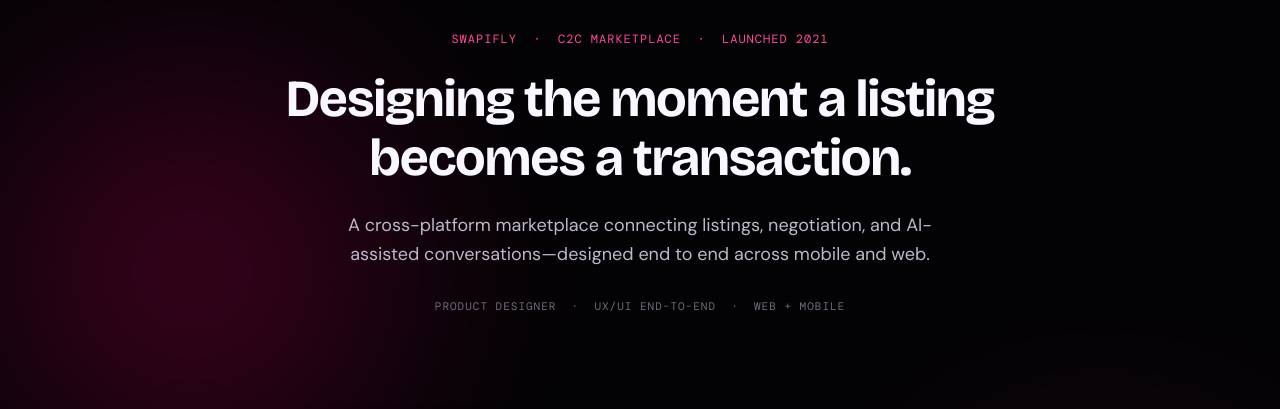
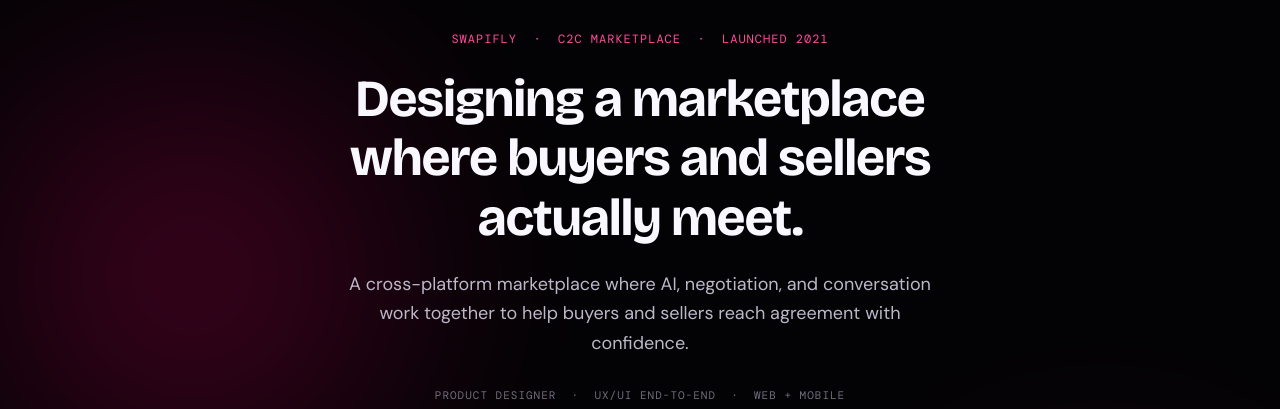
Before and after one commit to Imhae/hae-portfolio-test, a website built with Vite: page swapifly.html in a window 1280 px wide. Shown: the part 187-596 px from the top of the page. Built offline with nearby package versions, Linux system fonts and the light colour scheme.

Commit message:
Update swapifly.html

```diff
--- a/swapifly.html
+++ b/swapifly.html
@@ -34,10 +34,9 @@
         <div class="swap-hero__glow swap-hero__glow--2" data-parallax-slow aria-hidden="true"></div>
         <div class="container swap-hero__content" data-reveal>
           <p class="swap-hero__kicker">SWAPIFLY&nbsp;&nbsp;·&nbsp;&nbsp;C2C MARKETPLACE&nbsp;&nbsp;·&nbsp;&nbsp;LAUNCHED 2021</p>
-          <h1 class="swap-hero__title">Designing the moment a listing becomes a transaction.</h1>
+          <h1 class="swap-hero__title">Designing a marketplace where buyers and sellers actually meet.</h1>
           <p class="swap-hero__lead">
-            A cross-platform marketplace connecting listings, negotiation, and AI-assisted conversations—designed end
-            to end across mobile and web.
+            A cross-platform marketplace where AI, negotiation, and conversation work together to help buyers and sellers reach agreement with confidence.
           </p>
           <p class="swap-hero__role">PRODUCT DESIGNER&nbsp;&nbsp;·&nbsp;&nbsp;UX/UI END-TO-END&nbsp;&nbsp;·&nbsp;&nbsp;WEB + MOBILE</p>
         </div>
```
